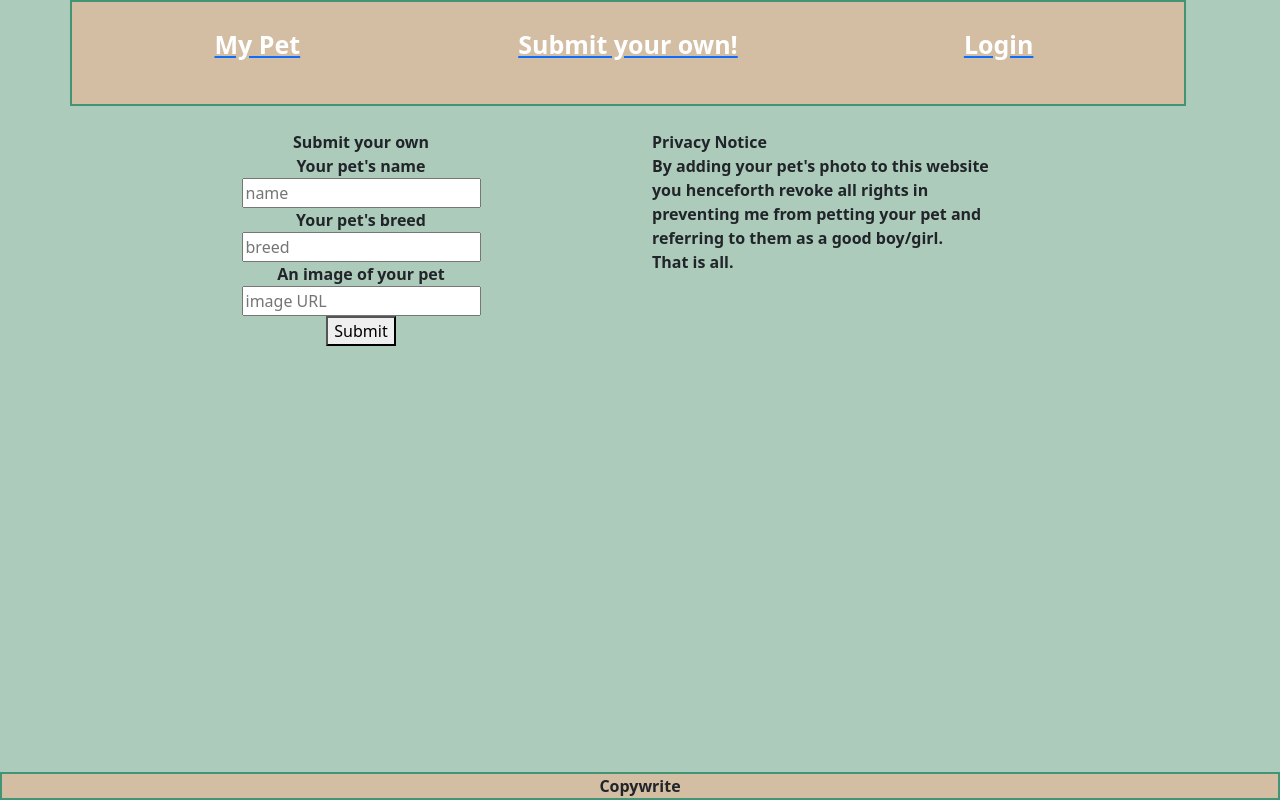
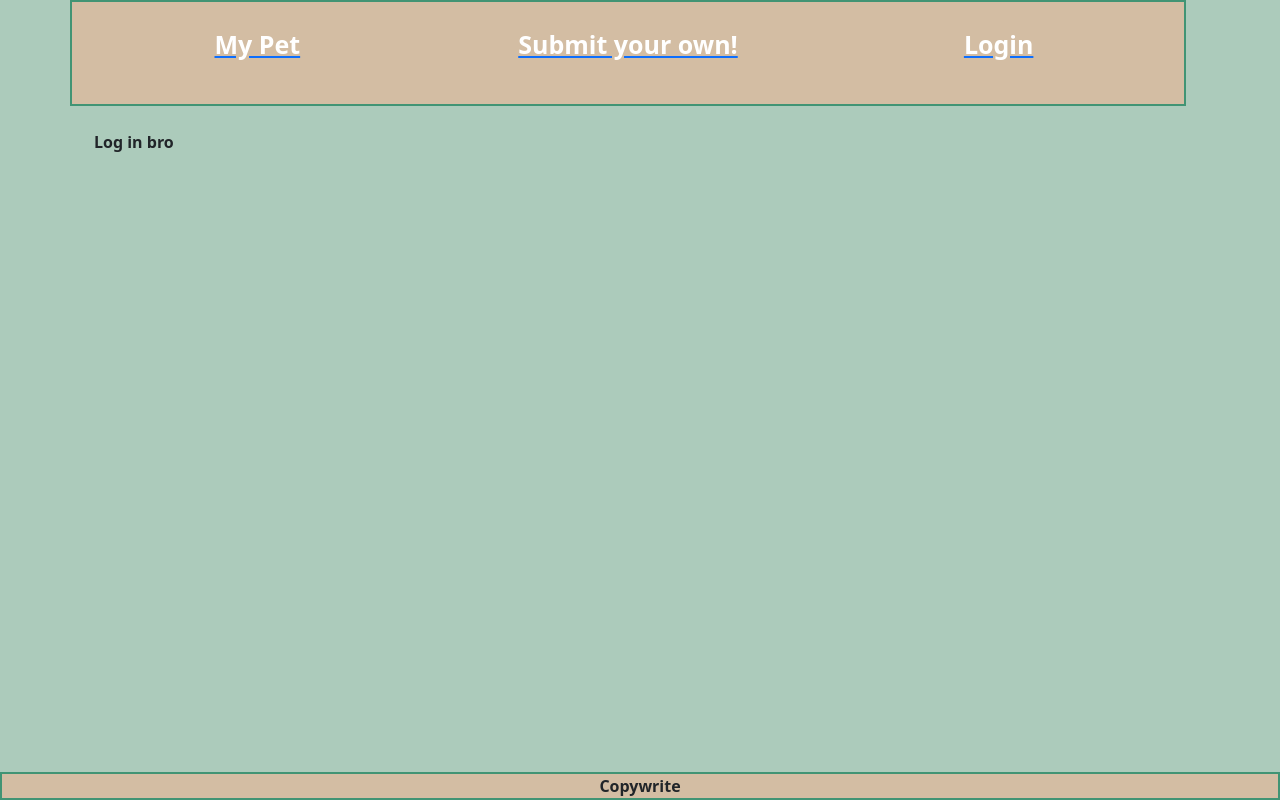
Before and after one commit to DylanBozarth/MyPet, a React (Create React App) app in the folder front/: page /submit in a window 1280 px wide. Built offline with nearby package versions, Linux system fonts and the light colour scheme.

Commit message:
found the issue

```diff
--- a/front/src/App.js
+++ b/front/src/App.js
@@ -39,7 +39,7 @@ function App() {
             <div className="navbox col-sm-4">
               <a
                 onClick={logout}
-                className="navtext text-right"
+                className="navtext "
                 style={{ cursor: "pointer" }}
               >
                 Logout
--- a/front/src/components/login.js
+++ b/front/src/components/login.js
@@ -39,10 +39,10 @@ const Login = props => {
         </div>
 
         <div className="form-group">
-          <label htmlFor="id">ID</label>
+          <label htmlFor="id">Password</label>
           <input
             type="text"
-            className="form-control white"
+            className="form-control "
             id="id"
             required
             value={user.id}
--- a/front/src/components/submit.js
+++ b/front/src/components/submit.js
@@ -4,9 +4,7 @@ export const Submit = (props) => {
   const [petName, setPetName] = useState("");
   const [petBreed, setPetBreed] = useState("");
   const [petImage, setPetImage] = useState("");
-  let userPutInThisData = {
-    petName, petBreed, petImage
-  }
+
   const changePetName = (e) => {
     const searchName = e.target.value;
     setPetName(searchName);
@@ -22,28 +20,16 @@ export const Submit = (props) => {
   };
   const submitPet = (e) => {
     e.preventDefault();
-   //('https://us-west-2.aws.webhooks.mongodb-realm.com/api/client/v2.0/app/my_pets-dbdsd/service/pets/incoming_webhook/addnewpet')
 
-    var data = {
-      text: userPutInThisData,
-      name: props.user,
 
-     // restaurant_id: props.match.params.id
-    };
 
-    fetch('https://us-west-2.aws.webhooks.mongodb-realm.com/api/client/v2.0/app/my_pets-dbdsd/service/pets/incoming_webhook/addnewpet'
-      , {
-      method: "POST",
-      body: JSON.Stringify(data),
-      headers: {"Content-type": "application/json; charset=UTF-8"}
-    })
-    .then(response => response.json())
-    .then(json => console.log(json));
-  };
+
+  }
   return (
+
     <div className="row">
 
-    {(props.user !== null) ?
+    {(props.user) ?
     <div className="col-sm-6 submitbox">
       Submit your own
       <div
@@ -74,8 +60,8 @@ export const Submit = (props) => {
         <br />
         <button onClick={(e) => submitPet(e)}>Submit</button>
       </div>
-
+     <div className="col-sm-4">Privacy Notice <br /> By adding your pet's photo to this website you henceforth revoke all rights in preventing me from petting your pet and referring to them as a good boy/girl. <br /> That is all. </div>
     </div> :
-    <div>Log in bro</div>}<div className="col-sm-4">Privacy Notice <br /> By adding your pet's photo to this website you henceforth revoke all rights in preventing me from petting your pet and referring to them as a good boy/girl. <br /> That is all. </div></div>
+    <div>Log in bro</div>}</div>
   );
 };
```
